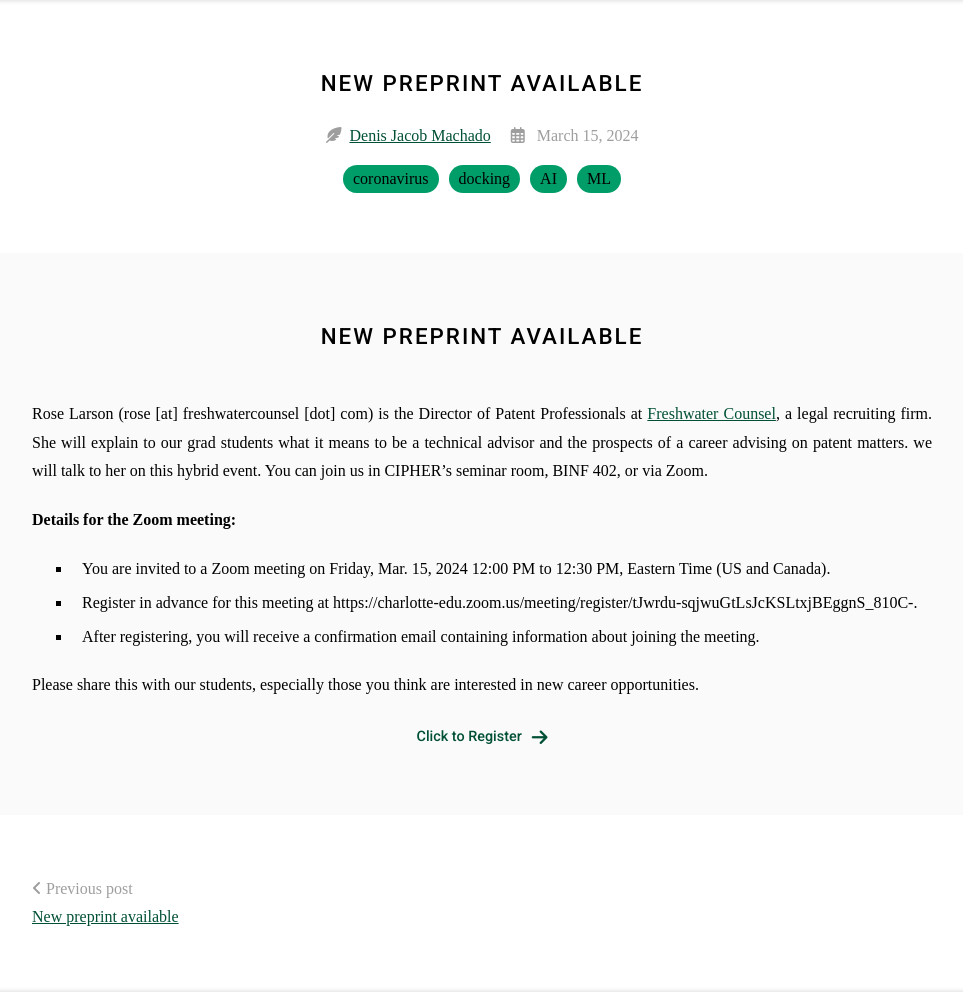
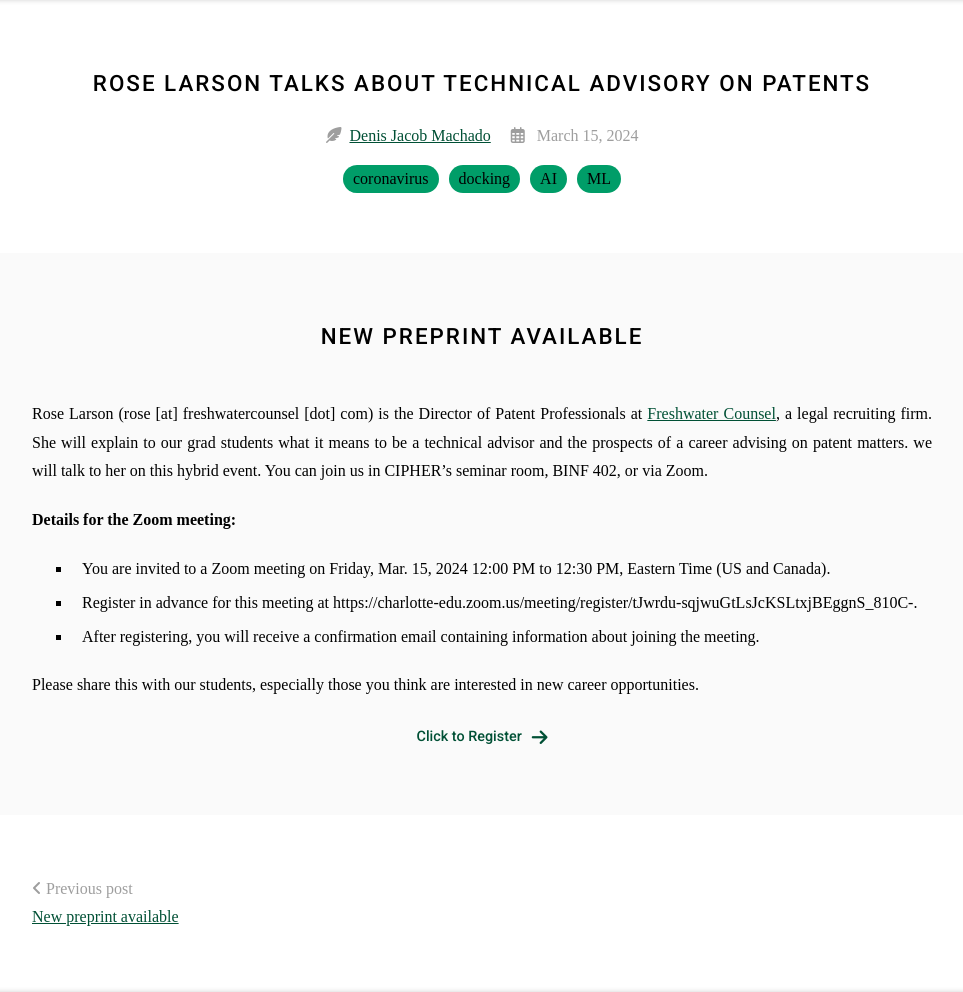
Before and after one commit to machadodj/machadodj.github.io, a Jekyll site: the page built from _posts/2024-03-15-careers.md, in a window 1280 px wide. Shown: the part 110-1102 px from the top of the page, without its empty margins (158-1121 px from the left). Built offline with Jekyll 4.4.1, drawn with Linux system fonts in a browser that asks for light colours; nearby versions of some CDN libraries; some web fonts are replaced; grey boxes are pictures that could not be loaded.

Commit message:
Update 2024-03-15-careers.md

```diff
--- a/_posts/2024-03-15-careers.md
+++ b/_posts/2024-03-15-careers.md
@@ -1,5 +1,5 @@
 ---
-title: New preprint available
+title: Rose Larson talks about technical advisory on patents
 tags:
   - coronavirus
   - docking
```
